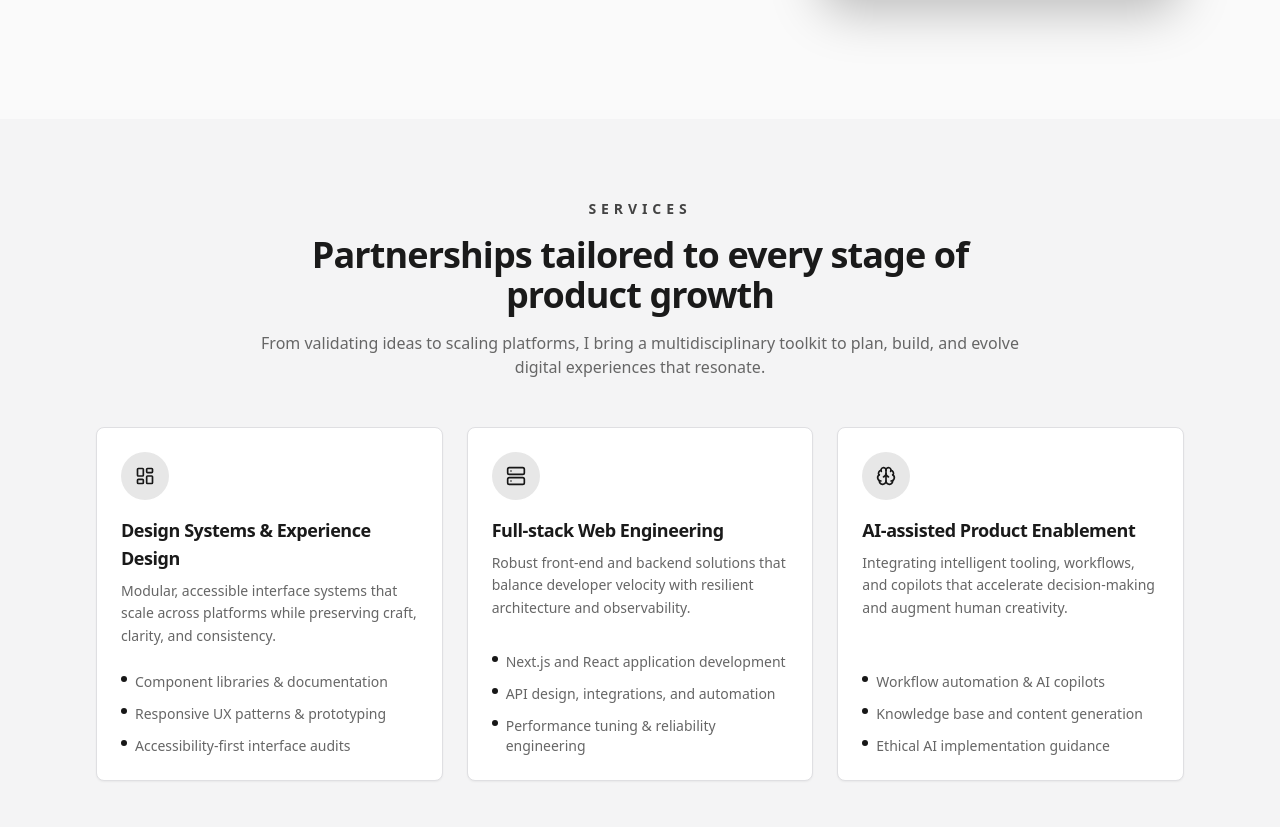
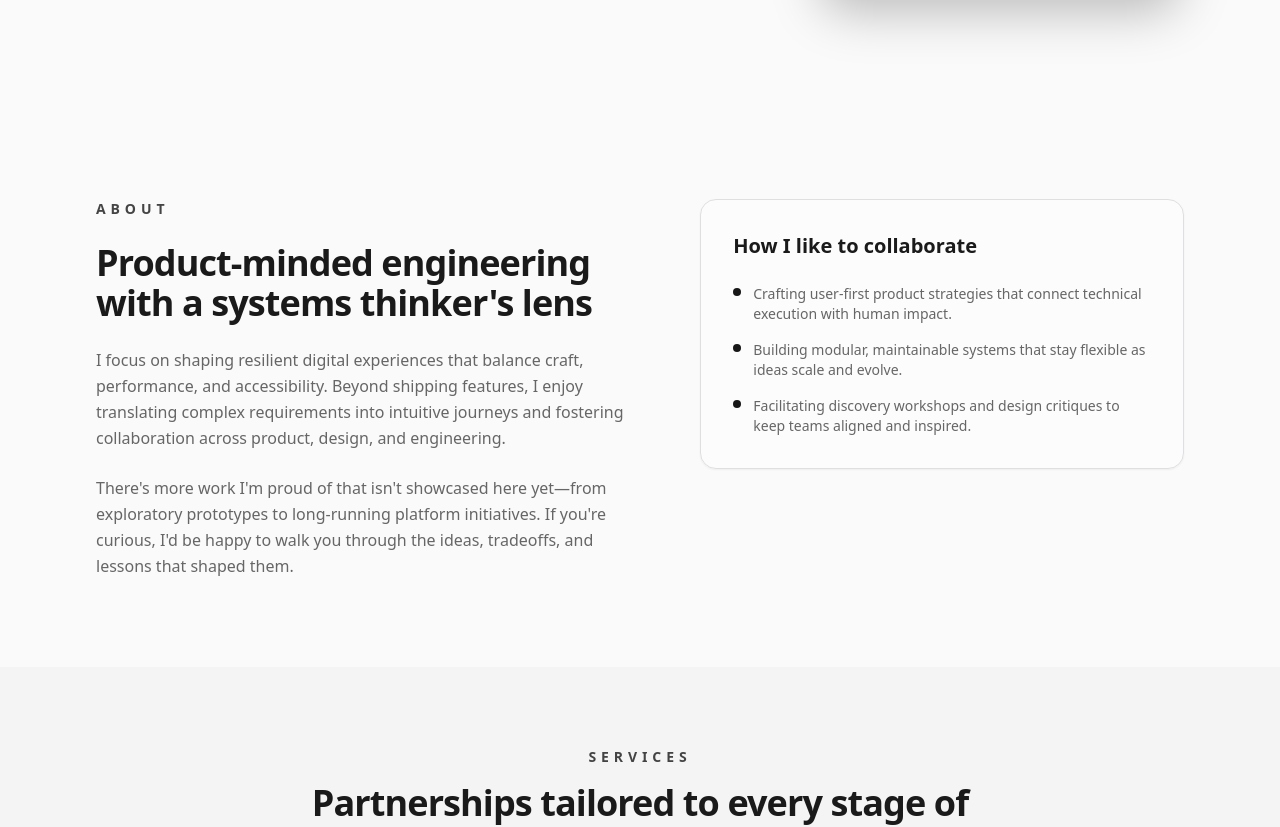
Before and after one commit to Antholem/web-portfolio, a Next.js app: page / in a window 1280 px wide. Shown: the part 618-1445 px from the top of the page. Built offline with nearby package versions, Linux system fonts and the light colour scheme; no server answers.

Commit message:
Add about section to homepage

```diff
--- a/src/app/page.tsx
+++ b/src/app/page.tsx
@@ -1,3 +1,4 @@
+import AboutSection from "@/components/about-section";
 import ContactSection from "@/components/contact-section";
 import HeroSection from "@/components/hero-section";
 import ProjectsSection from "@/components/projects-section";
@@ -8,6 +9,7 @@ export default function Home() {
   return (
     <main className="space-y-2">
       <HeroSection />
+      <AboutSection />
       <ServicesSection />
       <ProjectsSection />
       <SkillsSection />
--- /dev/null
+++ b/src/components/about-section.tsx
@@ -0,0 +1,47 @@
+export default function AboutSection() {
+  const highlights = [
+    "Crafting user-first product strategies that connect technical execution with human impact.",
+    "Building modular, maintainable systems that stay flexible as ideas scale and evolve.",
+    "Facilitating discovery workshops and design critiques to keep teams aligned and inspired.",
+  ];
+
+  return (
+    <section id="about" className="py-16 lg:py-20">
+      <div className="mx-auto grid max-w-6xl gap-12 px-4 sm:px-6 lg:grid-cols-[1.15fr_1fr] lg:items-start lg:px-8">
+        <div className="space-y-6">
+          <p className="text-sm font-semibold uppercase tracking-[0.35em] text-primary/80">
+            About
+          </p>
+          <h2 className="text-3xl font-bold tracking-tight text-foreground sm:text-4xl">
+            Product-minded engineering with a systems thinker's lens
+          </h2>
+          <p className="text-base leading-relaxed text-muted-foreground">
+            I focus on shaping resilient digital experiences that balance craft, performance, and accessibility.
+            Beyond shipping features, I enjoy translating complex requirements into intuitive journeys and fostering
+            collaboration across product, design, and engineering.
+          </p>
+          <p className="text-base leading-relaxed text-muted-foreground">
+            There's more work I'm proud of that isn't showcased here yet—from exploratory prototypes to
+            long-running platform initiatives. If you're curious, I'd be happy to walk you through the ideas,
+            tradeoffs, and lessons that shaped them.
+          </p>
+        </div>
+
+        <div className="space-y-6 rounded-2xl border border-border bg-card/50 p-8 shadow-sm">
+          <h3 className="text-xl font-semibold text-foreground">How I like to collaborate</h3>
+          <ul className="space-y-4">
+            {highlights.map((highlight) => (
+              <li key={highlight} className="flex items-start gap-3 text-sm text-muted-foreground">
+                <span
+                  className="mt-1 inline-flex size-2 flex-shrink-0 rounded-full bg-primary"
+                  aria-hidden
+                />
+                <span>{highlight}</span>
+              </li>
+            ))}
+          </ul>
+        </div>
+      </div>
+    </section>
+  );
+}
--- a/src/components/ui/navbar.tsx
+++ b/src/components/ui/navbar.tsx
@@ -17,7 +17,7 @@ import { useThemeStore } from "@/lib/theme-store"
 import { Separator } from "@/components/ui/separator"
 
 const links = [
-    { href: "/", label: "About" },
+    { href: "#about", label: "About" },
     { href: "#services", label: "Services" },
     { href: "#skills", label: "Skills" },
     { href: "#projects", label: "Projects" },
```
